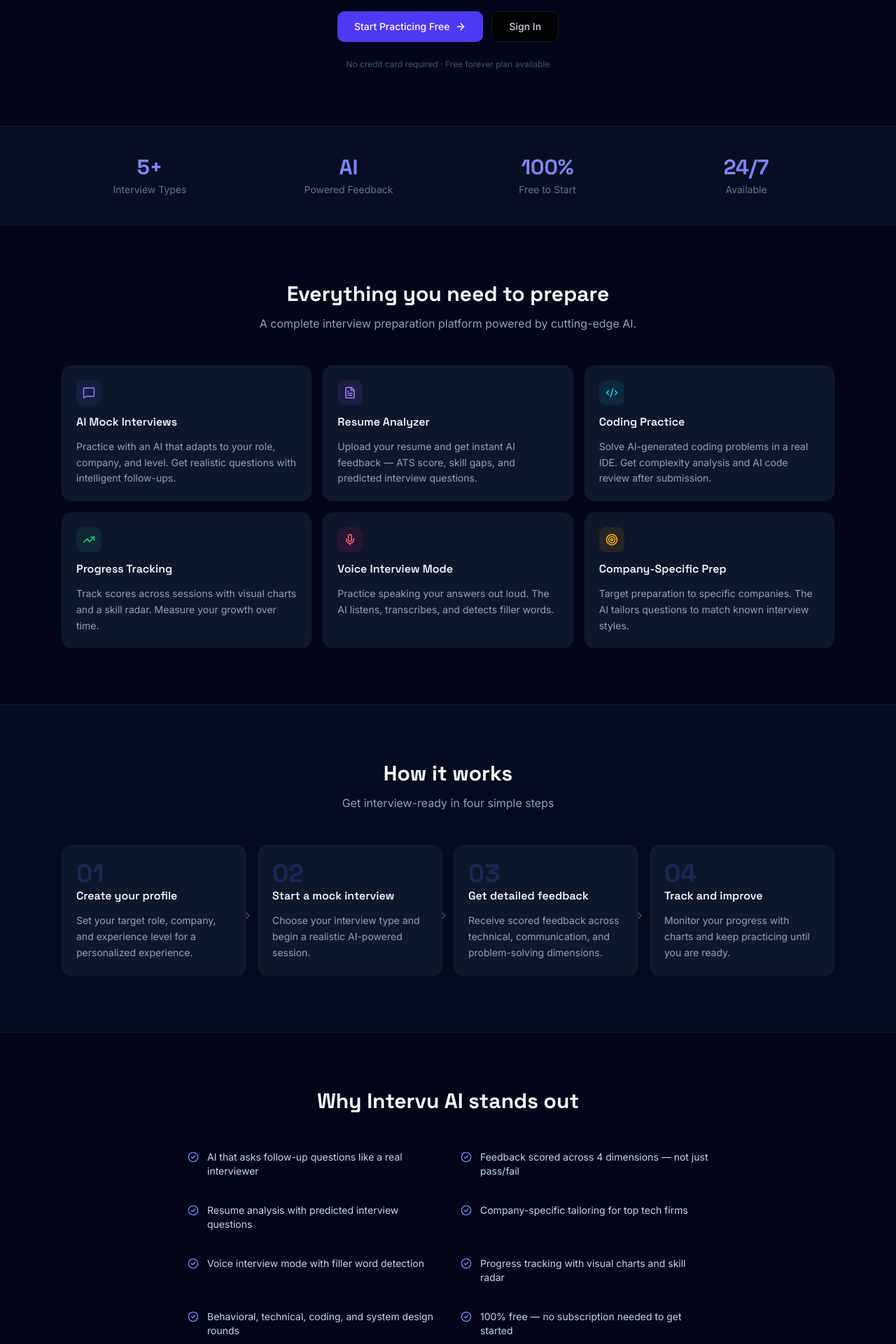
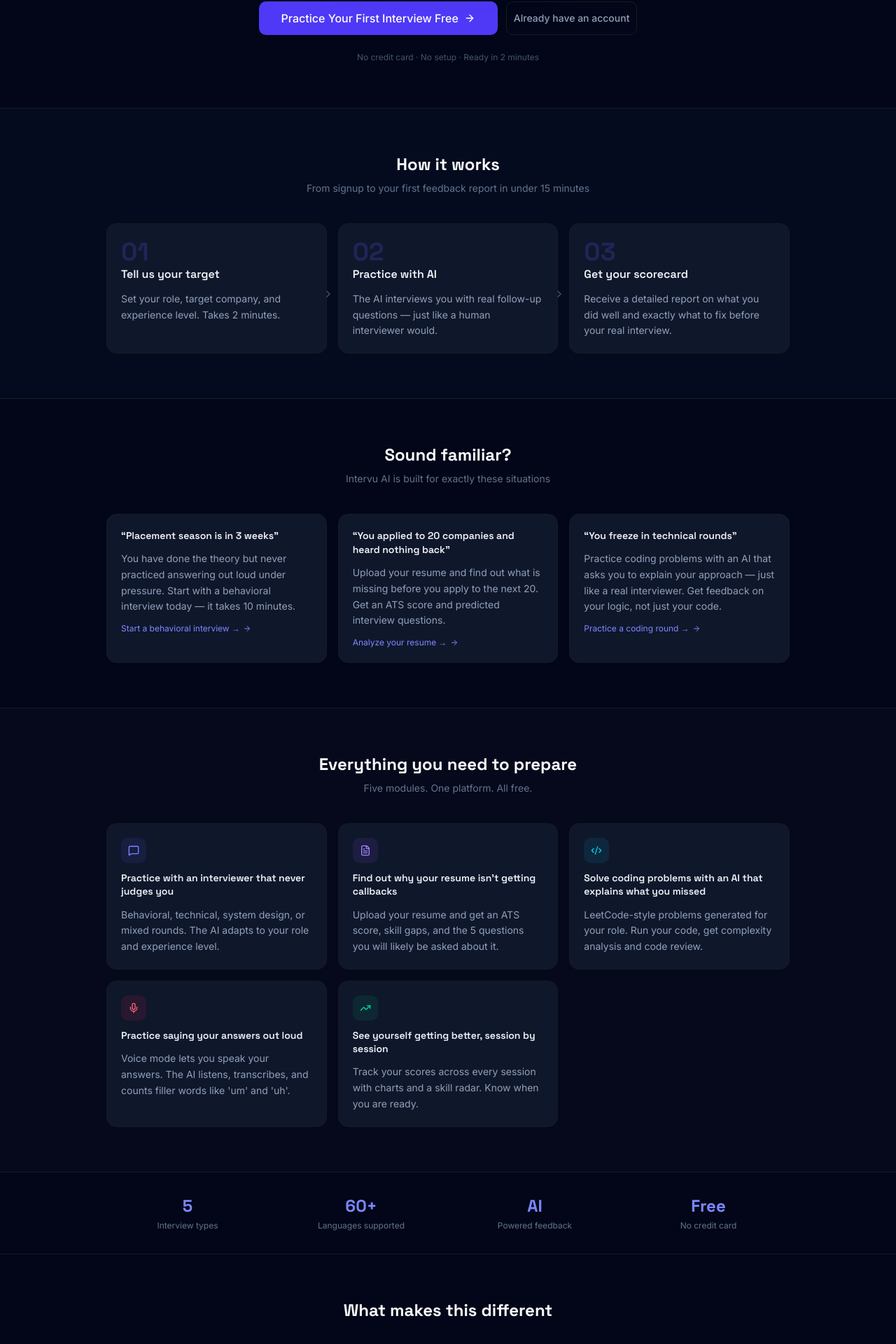
Before and after one commit to VimarshS/intervu-ai, a Next.js app: page / in a window 1280 px wide. Shown: the part 477-2397 px from the top of the page at 70% size. Built offline with nearby package versions, Linux system fonts and the light colour scheme.

Commit message:
marketing: new landing page messaging, personas section, improved CTAs

```diff
--- a/app/page.tsx
+++ b/app/page.tsx
@@ -8,114 +8,111 @@
   Code2,
   TrendingUp,
   Mic,
-  Target,
   ArrowRight,
   CheckCircle2,
-  Sparkles,
   ChevronRight,
 } from "lucide-react";
+
+const steps = [
+  {
+    step: "01",
+    title: "Tell us your target",
+    description:
+      "Set your role, target company, and experience level. Takes 2 minutes.",
+  },
+  {
+    step: "02",
+    title: "Practice with AI",
+    description:
+      "The AI interviews you with real follow-up questions — just like a human interviewer would.",
+  },
+  {
+    step: "03",
+    title: "Get your scorecard",
+    description:
+      "Receive a detailed report on what you did well and exactly what to fix before your real interview.",
+  },
+];
 
 const features = [
   {
     icon: MessageSquare,
-    title: "AI Mock Interviews",
+    title: "Practice with an interviewer that never judges you",
     description:
-      "Practice with an AI that adapts to your role, company, and level. Get realistic questions with intelligent follow-ups.",
+      "Behavioral, technical, system design, or mixed rounds. The AI adapts to your role and experience level.",
     color: "text-indigo-400",
     bg: "bg-indigo-500/10",
     border: "border-indigo-500/20",
   },
   {
     icon: FileText,
-    title: "Resume Analyzer",
+    title: "Find out why your resume isn't getting callbacks",
     description:
-      "Upload your resume and get instant AI feedback — ATS score, skill gaps, and predicted interview questions.",
+      "Upload your resume and get an ATS score, skill gaps, and the 5 questions you will likely be asked about it.",
     color: "text-violet-400",
     bg: "bg-violet-500/10",
     border: "border-violet-500/20",
   },
   {
     icon: Code2,
-    title: "Coding Practice",
+    title: "Solve coding problems with an AI that explains what you missed",
     description:
-      "Solve AI-generated coding problems in a real IDE. Get complexity analysis and AI code review after submission.",
+      "LeetCode-style problems generated for your role. Run your code, get complexity analysis and code review.",
     color: "text-cyan-400",
     bg: "bg-cyan-500/10",
     border: "border-cyan-500/20",
   },
   {
-    icon: TrendingUp,
-    title: "Progress Tracking",
+    icon: Mic,
+    title: "Practice saying your answers out loud",
     description:
-      "Track scores across sessions with visual charts and a skill radar. Measure your growth over time.",
-    color: "text-emerald-400",
-    bg: "bg-emerald-500/10",
-    border: "border-emerald-500/20",
-  },
-  {
-    icon: Mic,
-    title: "Voice Interview Mode",
-    description:
-      "Practice speaking your answers out loud. The AI listens, transcribes, and detects filler words.",
+      "Voice mode lets you speak your answers. The AI listens, transcribes, and counts filler words like 'um' and 'uh'.",
     color: "text-rose-400",
     bg: "bg-rose-500/10",
     border: "border-rose-500/20",
   },
   {
-    icon: Target,
-    title: "Company-Specific Prep",
+    icon: TrendingUp,
+    title: "See yourself getting better, session by session",
     description:
-      "Target preparation to specific companies. The AI tailors questions to match known interview styles.",
-    color: "text-amber-400",
-    bg: "bg-amber-500/10",
-    border: "border-amber-500/20",
+      "Track your scores across every session with charts and a skill radar. Know when you are ready.",
+    color: "text-emerald-400",
+    bg: "bg-emerald-500/10",
+    border: "border-emerald-500/20",
   },
 ];
 
-const steps = [
+const personas = [
   {
-    step: "01",
-    title: "Create your profile",
+    situation: "Placement season is in 3 weeks",
     description:
-      "Set your target role, company, and experience level for a personalized experience.",
+      "You have done the theory but never practiced answering out loud under pressure. Start with a behavioral interview today — it takes 10 minutes.",
+    cta: "Start a behavioral interview →",
+    href: "/signup",
   },
   {
-    step: "02",
-    title: "Start a mock interview",
+    situation: "You applied to 20 companies and heard nothing back",
     description:
-      "Choose your interview type and begin a realistic AI-powered session.",
+      "Upload your resume and find out what is missing before you apply to the next 20. Get an ATS score and predicted interview questions.",
+    cta: "Analyze your resume →",
+    href: "/signup",
   },
   {
-    step: "03",
-    title: "Get detailed feedback",
+    situation: "You freeze in technical rounds",
     description:
-      "Receive scored feedback across technical, communication, and problem-solving dimensions.",
+      "Practice coding problems with an AI that asks you to explain your approach — just like a real interviewer. Get feedback on your logic, not just your code.",
+    cta: "Practice a coding round →",
+    href: "/signup",
   },
-  {
-    step: "04",
-    title: "Track and improve",
-    description:
-      "Monitor your progress with charts and keep practicing until you are ready.",
-  },
-];
-
-const differentiators = [
-  "AI that asks follow-up questions like a real interviewer",
-  "Feedback scored across 4 dimensions — not just pass/fail",
-  "Resume analysis with predicted interview questions",
-  "Company-specific tailoring for top tech firms",
-  "Voice interview mode with filler word detection",
-  "Progress tracking with visual charts and skill radar",
-  "Behavioral, technical, coding, and system design rounds",
-  "100% free — no subscription needed to get started",
 ];
 
 export default function LandingPage() {
   return (
     <div className="min-h-screen bg-slate-950 text-slate-100">
-      {/* Navbar */}
+
+      {/* Nav */}
       <nav className="border-b border-slate-800 bg-slate-950/80 backdrop-blur-sm sticky top-0 z-50">
-        <div className="max-w-6xl mx-auto px-6 h-14 flex items-center justify-between">
+        <div className="max-w-5xl mx-auto px-6 h-14 flex items-center justify-between">
           <div className="flex items-center space-x-2.5">
             <div className="h-8 w-8 rounded-lg bg-indigo-500/20 flex items-center justify-center">
               <BrainCircuit className="h-4 w-4 text-indigo-400" />
@@ -141,153 +138,88 @@
               size="sm"
               className="bg-indigo-600 hover:bg-indigo-500 text-white border-0"
             >
-              <Link href="/signup">Get Started Free</Link>
+              <Link href="/signup">Start Free</Link>
             </Button>
           </div>
         </div>
       </nav>
 
       {/* Hero */}
-      <section className="relative max-w-6xl mx-auto px-6 pt-24 pb-20 text-center">
-        {/* Subtle background glow */}
-        <div className="absolute inset-0 overflow-hidden pointer-events-none">
-          <div className="absolute top-0 left-1/2 -translate-x-1/2 w-[600px] h-[300px] bg-indigo-500/5 rounded-full blur-3xl" />
-        </div>
+      <section className="max-w-5xl mx-auto px-6 pt-20 pb-16 text-center">
+        <div className="relative space-y-6">
+          {/* Glow */}
+          <div className="absolute inset-0 overflow-hidden pointer-events-none">
+            <div className="absolute top-0 left-1/2 -translate-x-1/2 w-[500px] h-[250px] bg-indigo-500/5 rounded-full blur-3xl" />
+          </div>
 
-        <div className="relative space-y-6">
           <Badge
             variant="outline"
             className="border-indigo-500/30 text-indigo-400 bg-indigo-500/10 px-4 py-1.5 text-xs font-medium"
           >
-            <Sparkles className="h-3 w-3 mr-1.5" />
-            AI-Powered Interview Practice Platform
+            Free for placement season
           </Badge>
 
           <h1
             className="text-4xl sm:text-5xl lg:text-6xl font-bold text-slate-50 leading-tight tracking-tight"
             style={{ fontFamily: "var(--font-space-grotesk)" }}
           >
-            Ace Every Interview
+            Practice interviews until
             <br />
-            <span className="text-indigo-400">with AI Practice</span>
+            <span className="text-indigo-400">
+              you stop being nervous.
+            </span>
           </h1>
 
-          <p className="text-lg text-slate-400 max-w-2xl mx-auto leading-relaxed">
-            Practice mock interviews, get instant AI feedback, analyze
-            your resume, and track your progress — all in one platform
-            built for serious interview preparation.
+          <p className="text-lg text-slate-400 max-w-xl mx-auto leading-relaxed">
+            Intervu AI gives you a realistic AI interviewer that asks
+            follow-up questions, scores your answers, and tells you
+            exactly what to improve — before your real interview.
           </p>
 
-          <div className="flex items-center justify-center gap-3 pt-2">
+          <div className="flex flex-col sm:flex-row items-center justify-center gap-3 pt-2">
             <Button
               asChild
               size="lg"
-              className="bg-indigo-600 hover:bg-indigo-500 text-white border-0 gap-2 h-11 px-6"
+              className="bg-indigo-600 hover:bg-indigo-500 text-white border-0 gap-2 h-12 px-8 text-base w-full sm:w-auto"
             >
               <Link href="/signup">
-                Start Practicing Free
+                Practice Your First Interview Free
                 <ArrowRight className="h-4 w-4" />
               </Link>
             </Button>
             <Button
               asChild
-              variant="outline"
+              variant="ghost"
               size="lg"
-              className="border-slate-700 text-slate-300 hover:bg-slate-800 hover:text-slate-100 h-11 px-6"
+              className="text-slate-400 hover:text-slate-200 h-12 w-full sm:w-auto"
             >
-              <Link href="/login">Sign In</Link>
+              <Link href="/login">Already have an account</Link>
             </Button>
           </div>
 
           <p className="text-xs text-slate-600">
-            No credit card required · Free forever plan available
+            No credit card · No setup · Ready in 2 minutes
           </p>
         </div>
       </section>
 
-      {/* Stats */}
-      <section className="border-y border-slate-800 bg-slate-900/50">
-        <div className="max-w-6xl mx-auto px-6 py-10">
-          <div className="grid grid-cols-2 sm:grid-cols-4 gap-8 text-center">
-            {[
-              { value: "5+", label: "Interview Types" },
-              { value: "AI", label: "Powered Feedback" },
-              { value: "100%", label: "Free to Start" },
-              { value: "24/7", label: "Available" },
-            ].map((stat) => (
-              <div key={stat.label} className="space-y-1">
-                <p
-                  className="text-3xl font-bold text-indigo-400"
-                  style={{ fontFamily: "var(--font-space-grotesk)" }}
-                >
-                  {stat.value}
-                </p>
-                <p className="text-sm text-slate-500">{stat.label}</p>
-              </div>
-            ))}
-          </div>
-        </div>
-      </section>
-
-      {/* Features */}
-      <section className="max-w-6xl mx-auto px-6 py-20 space-y-12">
-        <div className="text-center space-y-3">
-          <h2
-            className="text-3xl font-bold text-slate-50"
-            style={{ fontFamily: "var(--font-space-grotesk)" }}
-          >
-            Everything you need to prepare
-          </h2>
-          <p className="text-slate-400 max-w-xl mx-auto">
-            A complete interview preparation platform powered by
-            cutting-edge AI.
-          </p>
-        </div>
-
-        <div className="grid grid-cols-1 sm:grid-cols-2 lg:grid-cols-3 gap-4">
-          {features.map((feature) => {
-            const Icon = feature.icon;
-            return (
-              <div
-                key={feature.title}
-                className={`rounded-xl border ${feature.border} bg-slate-900 p-5 space-y-3 hover:bg-slate-800/80 transition-colors`}
-              >
-                <div
-                  className={`h-9 w-9 rounded-lg ${feature.bg} flex items-center justify-center`}
-                >
-                  <Icon className={`h-4.5 w-4.5 ${feature.color}`} />
-                </div>
-                <h3
-                  className="font-semibold text-slate-100"
-                  style={{ fontFamily: "var(--font-space-grotesk)" }}
-                >
-                  {feature.title}
-                </h3>
-                <p className="text-sm text-slate-400 leading-relaxed">
-                  {feature.description}
-                </p>
-              </div>
-            );
-          })}
-        </div>
-      </section>
-
-      {/* How It Works */}
+      {/* How It Works — moved up */}
       <section className="border-y border-slate-800 bg-slate-900/30">
-        <div className="max-w-6xl mx-auto px-6 py-20 space-y-12">
-          <div className="text-center space-y-3">
+        <div className="max-w-5xl mx-auto px-6 py-16 space-y-10">
+          <div className="text-center space-y-2">
             <h2
-              className="text-3xl font-bold text-slate-50"
+              className="text-2xl font-bold text-slate-50"
               style={{ fontFamily: "var(--font-space-grotesk)" }}
             >
               How it works
             </h2>
-            <p className="text-slate-400">
-              Get interview-ready in four simple steps
+            <p className="text-slate-500 text-sm">
+              From signup to your first feedback report in under 15
+              minutes
             </p>
           </div>
 
-          <div className="grid grid-cols-1 sm:grid-cols-2 lg:grid-cols-4 gap-4">
+          <div className="grid grid-cols-1 sm:grid-cols-3 gap-4">
             {steps.map((step, index) => (
               <div key={step.step} className="relative">
                 <div className="rounded-xl border border-slate-800 bg-slate-900 p-5 space-y-3 h-full">
@@ -308,7 +240,7 @@
                   </p>
                 </div>
                 {index < steps.length - 1 && (
-                  <div className="hidden lg:flex absolute top-1/2 -right-2.5 z-10 items-center justify-center">
+                  <div className="hidden sm:flex absolute top-1/2 -right-2.5 z-10 items-center justify-center">
                     <ChevronRight className="h-4 w-4 text-slate-600" />
                   </div>
                 )}
@@ -318,18 +250,136 @@
         </div>
       </section>
 
-      {/* Why Choose */}
-      <section className="max-w-6xl mx-auto px-6 py-20 space-y-10">
-        <div className="text-center">
+      {/* Who It's For — new section */}
+      <section className="max-w-5xl mx-auto px-6 py-16 space-y-10">
+        <div className="text-center space-y-2">
           <h2
-            className="text-3xl font-bold text-slate-50"
+            className="text-2xl font-bold text-slate-50"
             style={{ fontFamily: "var(--font-space-grotesk)" }}
           >
-            Why Intervu AI stands out
+            Sound familiar?
+          </h2>
+          <p className="text-slate-500 text-sm">
+            Intervu AI is built for exactly these situations
+          </p>
+        </div>
+
+        <div className="grid grid-cols-1 sm:grid-cols-3 gap-4">
+          {personas.map((persona) => (
+            <div
+              key={persona.situation}
+              className="rounded-xl border border-slate-800 bg-slate-900 p-5 space-y-3 hover:border-indigo-500/30 transition-colors"
+            >
+              <p
+                className="font-semibold text-slate-100 text-sm"
+                style={{ fontFamily: "var(--font-space-grotesk)" }}
+              >
+                &ldquo;{persona.situation}&rdquo;
+              </p>
+              <p className="text-sm text-slate-400 leading-relaxed">
+                {persona.description}
+              </p>
+              <Link
+                href={persona.href}
+                className="text-xs text-indigo-400 hover:text-indigo-300 transition-colors flex items-center gap-1"
+              >
+                {persona.cta}
+                <ArrowRight className="h-3 w-3" />
+              </Link>
+            </div>
+          ))}
+        </div>
+      </section>
+
+      {/* Features */}
+      <section className="border-t border-slate-800 bg-slate-900/20">
+        <div className="max-w-5xl mx-auto px-6 py-16 space-y-10">
+          <div className="text-center space-y-2">
+            <h2
+              className="text-2xl font-bold text-slate-50"
+              style={{ fontFamily: "var(--font-space-grotesk)" }}
+            >
+              Everything you need to prepare
+            </h2>
+            <p className="text-slate-500 text-sm">
+              Five modules. One platform. All free.
+            </p>
+          </div>
+
+          <div className="grid grid-cols-1 sm:grid-cols-2 lg:grid-cols-3 gap-4">
+            {features.map((feature) => {
+              const Icon = feature.icon;
+              return (
+                <div
+                  key={feature.title}
+                  className={`rounded-xl border ${feature.border} bg-slate-900 p-5 space-y-3 hover:bg-slate-800/80 transition-colors`}
+                >
+                  <div
+                    className={`h-9 w-9 rounded-lg ${feature.bg} flex items-center justify-center`}
+                  >
+                    <Icon className={`h-4 w-4 ${feature.color}`} />
+                  </div>
+                  <h3
+                    className="font-semibold text-slate-100 text-sm leading-snug"
+                    style={{ fontFamily: "var(--font-space-grotesk)" }}
+                  >
+                    {feature.title}
+                  </h3>
+                  <p className="text-sm text-slate-400 leading-relaxed">
+                    {feature.description}
+                  </p>
+                </div>
+              );
+            })}
+          </div>
+        </div>
+      </section>
+
+      {/* Simple trust row */}
+      <section className="border-y border-slate-800">
+        <div className="max-w-5xl mx-auto px-6 py-8">
+          <div className="grid grid-cols-2 sm:grid-cols-4 gap-4 text-center">
+            {[
+              { value: "5", label: "Interview types" },
+              { value: "60+", label: "Languages supported" },
+              { value: "AI", label: "Powered feedback" },
+              { value: "Free", label: "No credit card" },
+            ].map((item) => (
+              <div key={item.label} className="space-y-1">
+                <p
+                  className="text-2xl font-bold text-indigo-400"
+                  style={{ fontFamily: "var(--font-space-grotesk)" }}
+                >
+                  {item.value}
+                </p>
+                <p className="text-xs text-slate-500">{item.label}</p>
+              </div>
+            ))}
+          </div>
+        </div>
+      </section>
+
+      {/* What you get */}
+      <section className="max-w-5xl mx-auto px-6 py-16 space-y-8">
+        <div className="text-center space-y-2">
+          <h2
+            className="text-2xl font-bold text-slate-50"
+            style={{ fontFamily: "var(--font-space-grotesk)" }}
+          >
+            What makes this different
           </h2>
         </div>
-        <div className="grid grid-cols-1 sm:grid-cols-2 gap-3 max-w-3xl mx-auto">
-          {differentiators.map((point) => (
+        <div className="grid grid-cols-1 sm:grid-cols-2 gap-3 max-w-2xl mx-auto">
+          {[
+            "AI asks follow-up questions — not just a question bank",
+            "Feedback on communication, not just correctness",
+            "Resume analysis that predicts your interview questions",
+            "Voice mode with filler word detection",
+            "Company-specific question style (Google, Amazon, etc.)",
+            "Coding review that explains what you missed, not just pass/fail",
+            "Every session scored across 4 dimensions",
+            "Works at 2am before a 9am interview",
+          ].map((point) => (
             <div
               key={point}
               className="flex items-start gap-3 p-3 rounded-lg hover:bg-slate-900 transition-colors"
@@ -341,29 +391,30 @@
         </div>
       </section>
 
-      {/* CTA */}
+      {/* Final CTA */}
       <section className="border-t border-slate-800">
-        <div className="max-w-6xl mx-auto px-6 py-20 text-center space-y-6">
-          <div className="inline-flex items-center justify-center h-12 w-12 rounded-xl bg-indigo-500/20 mx-auto">
-            <BrainCircuit className="h-6 w-6 text-indigo-400" />
-          </div>
+        <div className="max-w-5xl mx-auto px-6 py-20 text-center space-y-6">
           <h2
             className="text-3xl font-bold text-slate-50"
             style={{ fontFamily: "var(--font-space-grotesk)" }}
           >
-            Ready to ace your next interview?
+            Your interview is coming.
+            <br />
+            <span className="text-indigo-400">
+              Practice before it does.
+            </span>
           </h2>
           <p className="text-slate-400 max-w-md mx-auto">
-            Join students and job seekers preparing smarter with
-            AI-powered mock interviews.
+            Free to use. No setup. Your first feedback report in
+            under 15 minutes.
           </p>
           <Button
             asChild
             size="lg"
-            className="bg-indigo-600 hover:bg-indigo-500 text-white border-0 gap-2 h-11 px-8"
+            className="bg-indigo-600 hover:bg-indigo-500 text-white border-0 gap-2 h-12 px-8 text-base"
           >
             <Link href="/signup">
-              Get Started for Free
+              Practice Your First Interview Free
               <ArrowRight className="h-4 w-4" />
             </Link>
           </Button>
@@ -372,7 +423,7 @@
 
       {/* Footer */}
       <footer className="border-t border-slate-800 bg-slate-950">
-        <div className="max-w-6xl mx-auto px-6 py-6 flex flex-col sm:flex-row items-center justify-between gap-4">
+        <div className="max-w-5xl mx-auto px-6 py-6 flex flex-col sm:flex-row items-center justify-between gap-4">
           <div className="flex items-center space-x-2">
             <div className="h-6 w-6 rounded bg-indigo-500/20 flex items-center justify-center">
               <BrainCircuit className="h-3.5 w-3.5 text-indigo-400" />
@@ -382,25 +433,19 @@
             </span>
           </div>
           <p className="text-xs text-slate-600 text-center">
-            Built as a Final Year Project · AI-Powered Interview
-            Practice Platform
+            Made for placement season · 2025
           </p>
           <div className="flex items-center gap-4 text-xs text-slate-500">
-            <Link
-              href="/login"
-              className="hover:text-slate-300 transition-colors"
-            >
+            <Link href="/login" className="hover:text-slate-300 transition-colors">
               Sign In
             </Link>
-            <Link
-              href="/signup"
-              className="hover:text-slate-300 transition-colors"
-            >
-              Sign Up
+            <Link href="/signup" className="hover:text-slate-300 transition-colors">
+              Sign Up Free
             </Link>
           </div>
         </div>
       </footer>
+
     </div>
   );
 }
```
Also changed, not shown: 1 other file (tests, documents, lock files or other folders).
